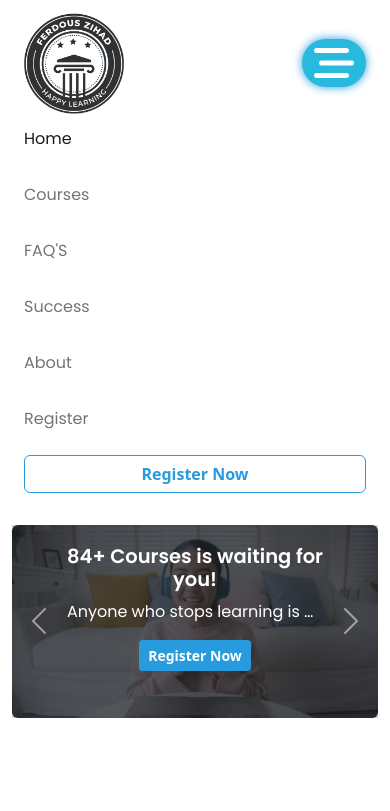
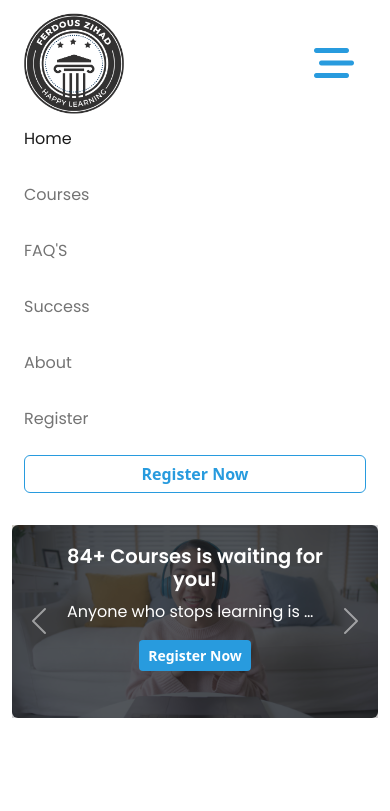
Before and after one commit to FerdousZihad/Learn-with-Ferdous, a plain HTML site: page index.html in a window 390 px wide. Both pictures are taken after a click on the button "Toggle navigation". Shown: the top 811 px of the page. Drawn offline with nearby package versions, Linux system fonts and the light colour scheme.

Commit message:
nav toggle icon edited

```diff
--- a/my-styles/style.css
+++ b/my-styles/style.css
@@ -12,13 +12,12 @@ h1 , h2, h3, h4, h5, h6, p,a{
     outline:none;
 }
 .navbar-toggler:focus{
-    background-color: #28bade;
-    color:#ffffff ;
-    box-shadow: 0 0 10px 0px #289BDE;
-    border-radius: 30px;
+
+    box-shadow: 0 0 0 0 ;
+
 }
 .navbar-toggler:focus i{
-    color:#fff !important;
+    color:#289BDE !important;
 }
 
 .carousel-caption{
```
